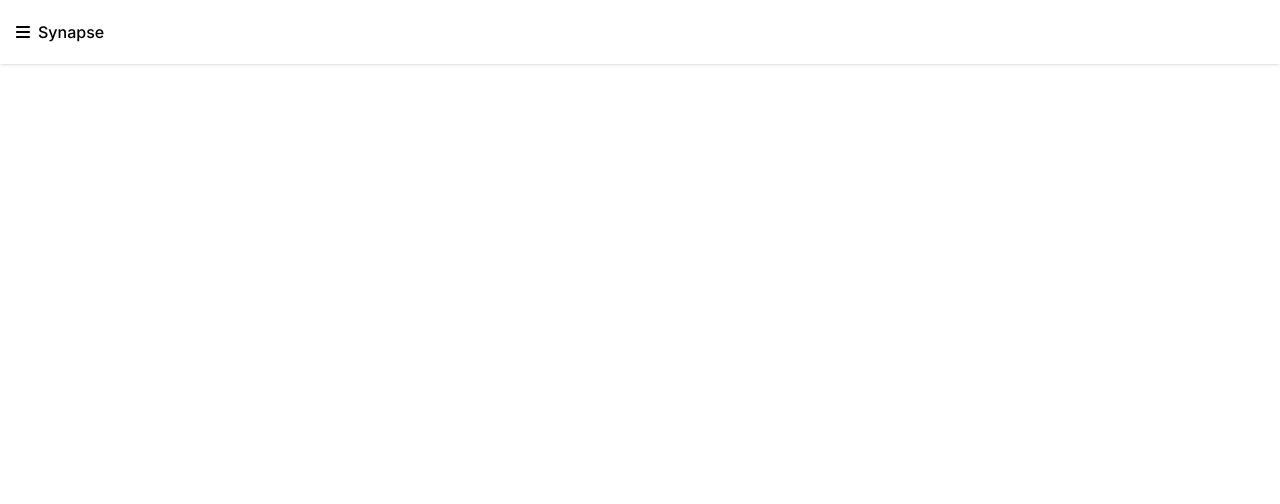
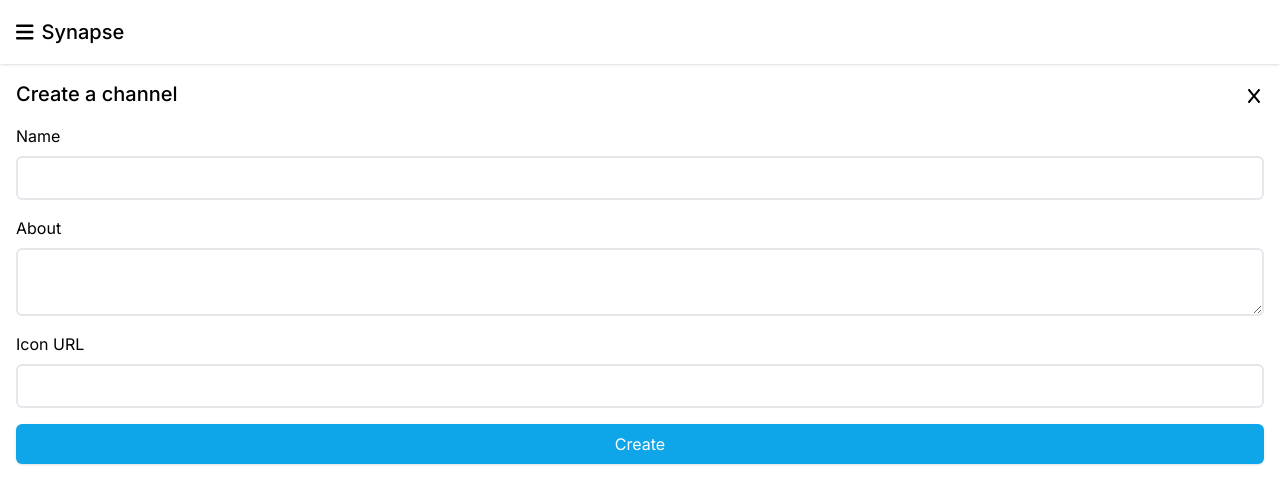
Before and after one commit to Glenn-Chiang/Synapse, a Next.js app in the folder frontend/: page /channels/create in a window 1280 px wide. Shown: the top 504 px of the page. Built offline with nearby package versions, Linux system fonts and the light colour scheme.

Commit message:
Added CreateChannel page with submit handler that makes post request to /channels endpoint

```diff
--- a/frontend/package.json
+++ b/frontend/package.json
@@ -14,7 +14,8 @@
     "@fortawesome/react-fontawesome": "^0.2.0",
     "next": "13.5.6",
     "react": "^18",
-    "react-dom": "^18"
+    "react-dom": "^18",
+    "react-hook-form": "^7.47.0"
   },
   "devDependencies": {
     "@types/node": "^20",
--- /dev/null
+++ b/frontend/src/app/channels/create/page.tsx
@@ -0,0 +1,66 @@
+"use client";
+
+import { ErrorMessage } from "@/components/ErrorMessage";
+import { SubmitButton } from "@/components/buttons";
+import { faX } from "@fortawesome/free-solid-svg-icons";
+import { FontAwesomeIcon } from "@fortawesome/react-fontawesome";
+import { useRouter } from "next/navigation";
+import { useState } from "react";
+import { useForm, SubmitHandler } from "react-hook-form";
+
+type FormFields = {
+  name: string;
+  about: string;
+  iconUrl: string;
+};
+export default function CreateChannelPage() {
+  const { register, handleSubmit } = useForm<FormFields>();
+
+  const [isPending, setIsPending] = useState(false);
+
+  const [error, setError] = useState(null);
+
+  const onSubmit: SubmitHandler<FormFields> = async (formFields) => {
+    setIsPending(true);
+    try {
+      const res = await fetch(`${process.env}/channels`, {
+        method: "POST",
+        body: JSON.stringify(formFields),
+      });
+
+      if (!res.ok) {
+        const errorMessage = await res.text()
+        throw new Error(errorMessage)
+      }
+    } catch (error) {
+      console.log(error);
+    }
+    setIsPending(false);
+  };
+
+  const router = useRouter();
+  return (
+    <section className="flex flex-col gap-4 relative">
+      <h1>Create a channel</h1>
+      <button className="absolute top-1 right-1" onClick={() => router.back()}>
+        <FontAwesomeIcon icon={faX} />
+      </button>
+      <form className="flex flex-col gap-4" onSubmit={handleSubmit(onSubmit)}>
+        <div className="flex flex-col gap-2">
+          <label htmlFor="name">Name</label>
+          <input id="name" />
+        </div>
+        <div className="flex flex-col gap-2">
+          <label htmlFor="about">About</label>
+          <textarea id="about" />
+        </div>
+        <div className="flex flex-col gap-2">
+          <label htmlFor="icon">Icon URL</label>
+          <input id="icon" />
+        </div>
+        <SubmitButton isPending={isPending}>Create</SubmitButton>
+        {error && <ErrorMessage>{error}</ErrorMessage>}
+      </form>
+    </section>
+  );
+}
--- a/frontend/src/app/globals.css
+++ b/frontend/src/app/globals.css
@@ -6,4 +6,7 @@
     h1 {
         @apply text-xl font-medium
     }
+    input, textarea {
+        @apply p-2 rounded-md border-2
+    }
 }
--- a/frontend/src/app/layout.tsx
+++ b/frontend/src/app/layout.tsx
@@ -30,7 +30,7 @@ export default function RootLayout({
 
 function Topbar() {
   return (
-    <nav className="w-screen h-16 shadow p-4 fixed top-0 left-0 font-medium flex items-center">
+    <nav className="w-screen h-16 shadow p-4 fixed top-0 left-0 font-medium flex items-center text-xl">
       <div className="flex gap-2 items-center">
         <FontAwesomeIcon icon={faBars} />
         Synapse
--- a/frontend/src/app/page.tsx
+++ b/frontend/src/app/page.tsx
@@ -15,15 +15,23 @@ export default async function Home() {
 
   return (
     <main>
-      <h1>Channels</h1>
+      <h1 className="py-2">Channels</h1>
+      <div className="py-2 flex gap-4 items-center font-medium">
+        <Link href={'/channels/create'} className="bg-sky-500 p-2 text-white rounded-md shadow hover:shadow-sky-500 hover:shadow">
+          Create channel
+        </Link>
+        <Link href={'/explore-channels'} className="text-sky-500 hover:text-sky-400">
+          Explore channels
+        </Link>
+      </div>
       {channels.length > 0 ? (
-        <ul className="py-4 flex flex-col gap-4">
+        <ul className="py-2 flex flex-col gap-4">
           {channels.map((channel) => (
             <ChannelItem key={channel.id} channel={channel} />
           ))}
         </ul>
       ) : (
-        <div className="py-4">You haven&apos;t joined any channels</div>
+        <div className="py-2">You haven&apos;t joined any channels</div>
       )}
     </main>
   );
--- /dev/null
+++ b/frontend/src/components/ErrorMessage.tsx
@@ -0,0 +1,5 @@
+export const ErrorMessage = ({ children }: { children: React.ReactNode }) => {
+  return (
+    <div className="bg-rose-200 text-rose-500 p-2 rounded-md">{children}</div>
+  );
+};
--- /dev/null
+++ b/frontend/src/components/buttons.tsx
@@ -0,0 +1,14 @@
+import React from "react";
+
+type SubmitButtonProps = {
+  children: React.ReactNode
+  isPending: boolean
+}
+
+export const SubmitButton = ({ children, isPending }: SubmitButtonProps) => {
+  return (
+    <button className="bg-sky-500 shadow text-white rounded-md p-2 hover:shadow-sky-500 hover:shadow">
+      {children}
+    </button>
+  );
+};
```
Also changed, not shown: 1 other file (tests, documents, lock files or other folders).
